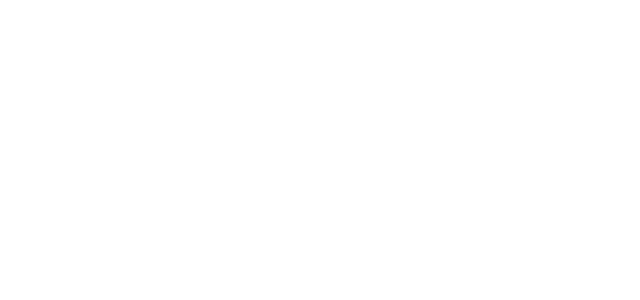
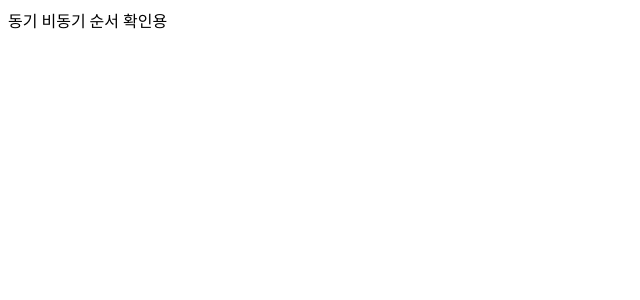
Before and after one commit to Joeunji0119/practice, a React (Create React App) app: page /error in a window 1280 px wide. Before the commit this address had no page. Shown: the top 300 px of the page, without its empty margins (0-640 px from the left). Built offline with nearby package versions, Linux system fonts and the light colour scheme.

Commit message:
학습 내용 push

```diff
--- a/src/Router.tsx
+++ b/src/Router.tsx
@@ -1,12 +1,12 @@
 import { BrowserRouter, Routes, Route } from 'react-router-dom';
-// import List from './pages/List';
 import Detail from './pages/Detail';
 import { Context } from './Context';
 import Promise from './pages/Promise';
-import Modal from './components/modal/Modal';
 import App from './pages/App';
 import Slider from './pages/Slider';
 import Counter from './pages/Counter';
+import Modal from './Components/Modal/Modal';
+import Errors from './pages/Errors';
 
 const Router = () => {
 	return (
@@ -19,6 +19,7 @@ const Router = () => {
 					<Route path='/promise' element={<Promise />} />
 					<Route path='/Modal' element={<Modal />} />
 					<Route path='/slider' element={<Slider />} />
+					<Route path='/error' element={<Errors />} />
 				</Routes>
 			</Context>
 		</BrowserRouter>
--- /dev/null
+++ b/src/pages/Errors.tsx
@@ -0,0 +1,18 @@
+async function test(value: number) {
+	if (!value) throw new Error('someError');
+	return value;
+}
+
+const Errors = () => {
+	const caller = () => {
+		console.log('첫번째 콘솔');
+		test(1).catch(err => console.log(err));
+
+		console.log('두번째 콘솔');
+	};
+
+	caller();
+	return <div>동기 비동기 순서 확인용</div>;
+};
+
+export default Errors;
```
